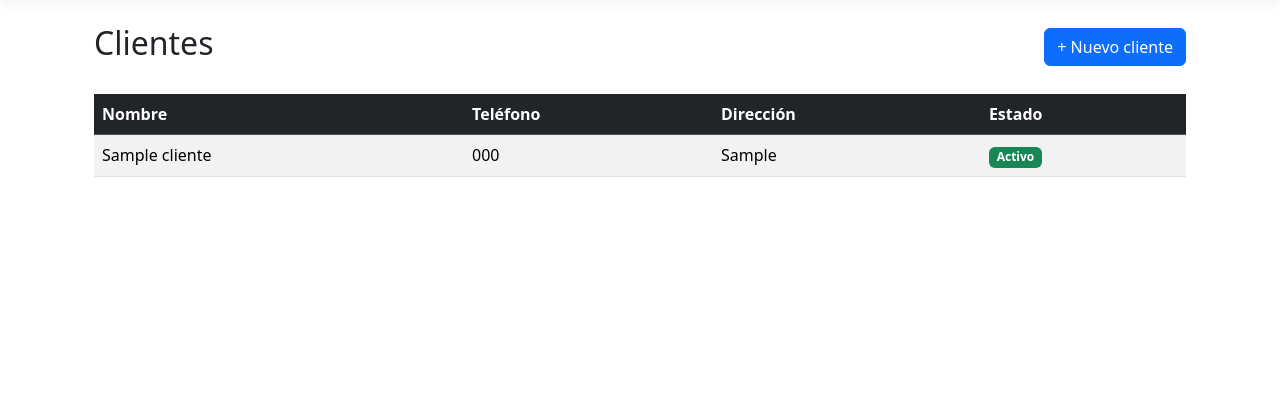
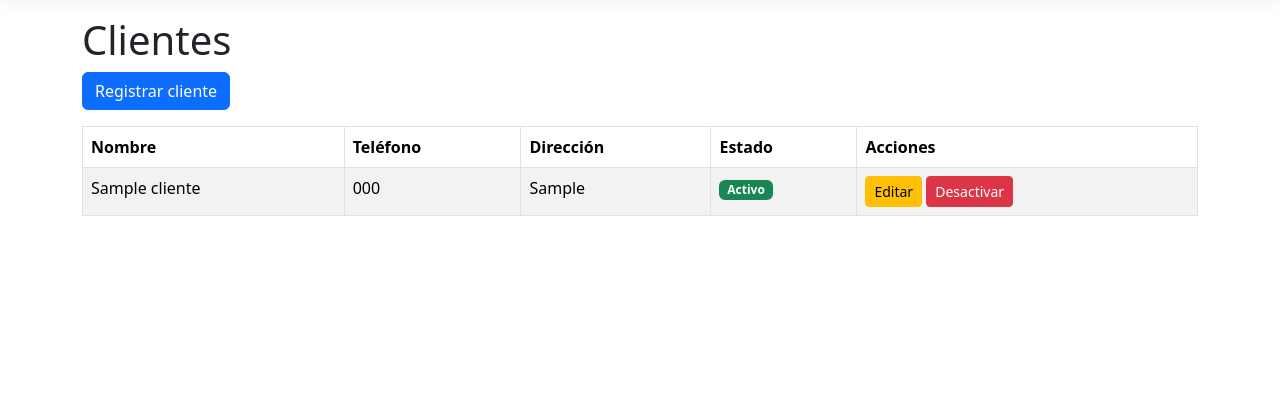
Before and after one commit to dgonz21/DepositosMoz-MVC, an ASP.NET Core app: page /Clientes in a window 1280 px wide. Shown: the part 57-472 px from the top of the page. Run offline with ASP.NET Core 8, Linux system fonts and the light colour scheme; tables that the repository leaves empty hold one stand-in row (values such as "Sample post"); style sheets or scripts are compiled from the project's sources; some libraries are stand-ins or nearby versions.

Commit message:
Update Index.cshtml

```diff
--- a/DepositosMoz.Web/Views/Clientes/Index.cshtml
+++ b/DepositosMoz.Web/Views/Clientes/Index.cshtml
@@ -4,26 +4,33 @@
     ViewData["Title"] = "Clientes";
 }
 
-<div class="container mt-4">
-    <div class="d-flex justify-content-between align-items-center mb-4">
-        <h2>Clientes</h2>
-        <a asp-controller="Clientes"
-           asp-action="Crear"
+<h1>Clientes</h1>
+
+@if (TempData["Mensaje"] != null)
+{
+    <div class="alert alert-success">
+        @TempData["Mensaje"]
+    </div>
+}
+
+<p>
+    <a asp-action="Crear"
        class="btn btn-primary">
-            + Nuevo cliente
+        Registrar cliente
     </a>
-    </div>
+</p>
 
-    <div class="table-responsive">
-        <table class="table table-striped table-hover">
-            <thead class="table-dark">
+<table class="table table-striped table-bordered">
+    <thead>
         <tr>
             <th>Nombre</th>
             <th>Teléfono</th>
             <th>Dirección</th>
             <th>Estado</th>
+            <th>Acciones</th>
         </tr>
     </thead>
+
     <tbody>
         @foreach (var cliente in Model)
         {
@@ -31,19 +38,47 @@
                 <td>@cliente.Nombre</td>
                 <td>@cliente.Telefono</td>
                 <td>@cliente.Direccion</td>
+
                 <td>
                     @if (cliente.Activo)
                     {
-                                <span class="badge bg-success">Activo</span>
+                        <span class="badge bg-success">
+                            Activo
+                        </span>
                     }
                     else
                     {
-                                <span class="badge bg-secondary">Inactivo</span>
+                        <span class="badge bg-secondary">
+                            Inactivo
+                        </span>
+                    }
+                </td>
+
+                <td>
+                    <a asp-action="Editar"
+                       asp-route-id="@cliente.Id"
+                       class="btn btn-sm btn-warning">
+                        Editar
+                    </a>
+
+                    @if (cliente.Activo)
+                    {
+                        <form asp-action="Desactivar"
+                              asp-route-id="@cliente.Id"
+                              method="post"
+                              class="d-inline">
+
+                            @Html.AntiForgeryToken()
+
+                            <button type="submit"
+                                    class="btn btn-sm btn-danger"
+                                    onclick="return confirm('¿Desea desactivar este cliente?');">
+                                Desactivar
+                            </button>
+                        </form>
                     }
                 </td>
             </tr>
         }
     </tbody>
 </table>
-    </div>
-</div>
```
Lines whose indentation alone changed are shown as unchanged.
